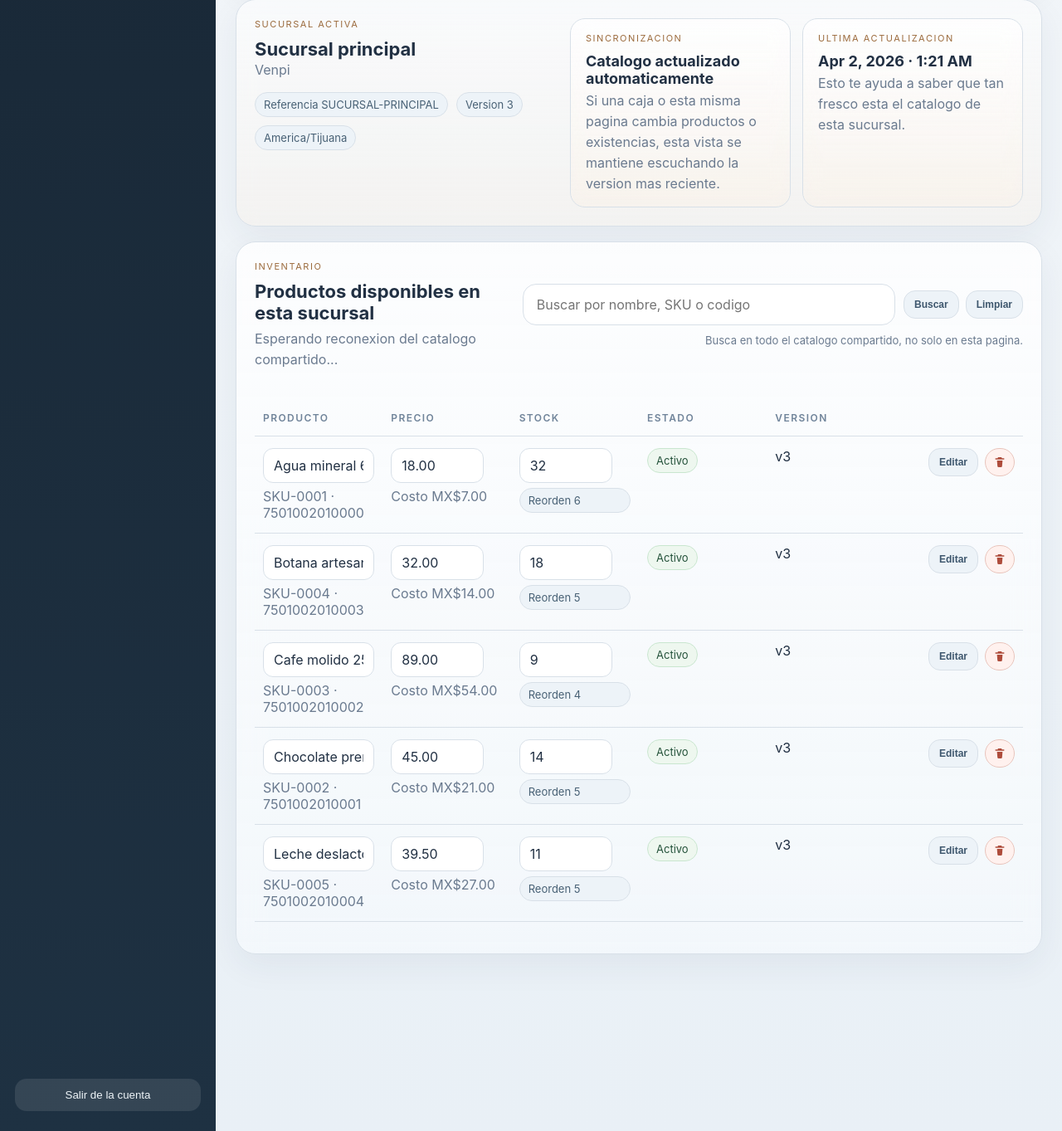
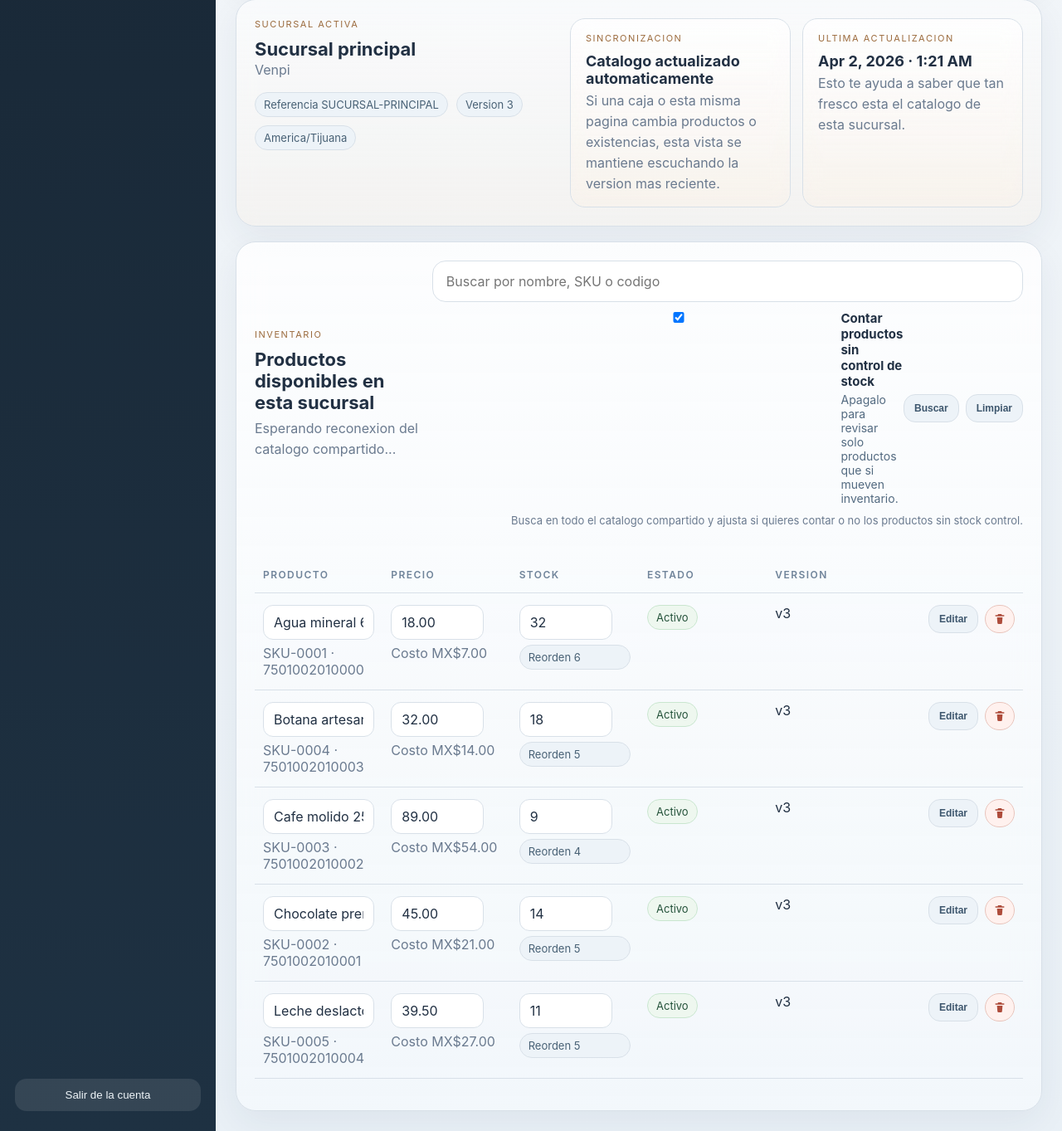
Before and after one commit to CerealKiller12/brs-cloud, a Laravel app: page /catalog in a window 1280 px wide. Shown: the part 1175-2538 px from the top of the page at 83% size. Run offline with Laravel 12, Linux system fonts and the light colour scheme; a user stored in the database is signed in; data comes from the database, SQL or seed files in the repository; data that the repository does not hold is empty.

Commit message:
Add cloud inventory filter for untracked products

```diff
--- a/resources/views/catalog/index.blade.php
+++ b/resources/views/catalog/index.blade.php
@@ -416,17 +416,17 @@
     <article class="catalog-summary-card">
         <div class="stat-label">Productos</div>
         <div class="stat-value">{{ $catalogStats['total'] }}</div>
-        <div class="stat-note">registrados en esta sucursal</div>
+        <div class="stat-note">{{ $includeUntracked ? 'registrados en esta sucursal' : 'con control de stock en esta sucursal' }}</div>
     </article>
     <article class="catalog-summary-card">
         <div class="stat-label">Activos</div>
         <div class="stat-value">{{ $catalogStats['active'] }}</div>
-        <div class="stat-note">visibles para tus cajas</div>
+        <div class="stat-note">{{ $includeUntracked ? 'visibles para tus cajas' : 'activos con control de stock' }}</div>
     </article>
     <article class="catalog-summary-card">
         <div class="stat-label">Pausados</div>
         <div class="stat-value">{{ $catalogStats['inactive'] }}</div>
-        <div class="stat-note">fuera de operacion temporalmente</div>
+        <div class="stat-note">{{ $includeUntracked ? 'fuera de operacion temporalmente' : 'pausados con control de stock' }}</div>
     </article>
     <article class="catalog-summary-card">
         <div class="stat-label">Stock bajo</div>
@@ -597,11 +597,24 @@
                     autocomplete="off"
                     autocapitalize="off"
                     spellcheck="false">
+                <label class="catalog-toggle-control catalog-search-toggle">
+                    <input type="hidden" name="include_untracked" value="0">
+                    <input
+                        name="include_untracked"
+                        type="checkbox"
+                        value="1"
+                        {{ $includeUntracked ? 'checked' : '' }}
+                        data-catalog-include-untracked>
+                    <div class="catalog-toggle-copy">
+                        <strong>Contar productos sin control de stock</strong>
+                        <span>Apagalo para revisar solo productos que si mueven inventario.</span>
+                    </div>
+                </label>
                 <div class="catalog-search-actions">
                     <button class="catalog-action secondary compact" type="submit">Buscar</button>
                     <button class="catalog-action secondary compact" type="button" data-catalog-clear-search>Limpiar</button>
                 </div>
-                <span class="muted catalog-search-meta">Busca en todo el catalogo compartido, no solo en esta pagina.</span>
+                <span class="muted catalog-search-meta">Busca en todo el catalogo compartido y ajusta si quieres contar o no los productos sin stock control.</span>
             </form>
         </div>
 
@@ -875,6 +888,7 @@
     const liveStatus = root.querySelector('[data-live-status]');
     const searchForm = root.querySelector('[data-catalog-search-form]');
     const filterInput = searchForm?.querySelector('[data-catalog-filter-input]') ?? null;
+    const includeUntrackedInput = searchForm?.querySelector('[data-catalog-include-untracked]') ?? null;
     const clearSearchButton = searchForm?.querySelector('[data-catalog-clear-search]') ?? null;
     const resultsScope = root.querySelector('[data-catalog-results-scope]');
     const modal = document.querySelector('[data-catalog-modal]');
@@ -1032,6 +1046,14 @@
             }
         }
 
+        if (Object.prototype.hasOwnProperty.call(overrides, 'includeUntracked')) {
+            if (overrides.includeUntracked) {
+                url.searchParams.delete('include_untracked');
+            } else {
+                url.searchParams.set('include_untracked', '0');
+            }
+        }
+
         return url;
     };
 
@@ -1156,10 +1178,12 @@
 
     const submitCatalogSearch = () => {
         const query = filterInput?.value.trim() || '';
+        const includeUntracked = !!includeUntrackedInput?.checked;
 
         return refreshCatalogView(buildCatalogUrl({
             q: query,
             page: 0,
+            includeUntracked,
         }), {
             updateMeta: false,
             statusText: query !== ''
@@ -1411,6 +1435,16 @@
         });
     }
 
+    if (includeUntrackedInput) {
+        includeUntrackedInput.addEventListener('change', () => {
+            if (searchTimer) {
+                window.clearTimeout(searchTimer);
+            }
+
+            void submitCatalogSearch();
+        });
+    }
+
     if (clearSearchButton && filterInput) {
         clearSearchButton.addEventListener('click', () => {
             if (filterInput.value === '') {
--- a/routes/web.php
+++ b/routes/web.php
@@ -2323,6 +2323,7 @@ Route::middleware(['auth', 'cloud.surface'])->group(function () use ($resolveSto
         $user = Auth::user();
         $store = $resolveStoreForUser($user);
         $search = trim((string) $request->query('q', ''));
+        $includeUntracked = $request->boolean('include_untracked', true);
         $transferStoreOptions = Store::query()
             ->where('tenant_id', $user->tenant_id)
             ->where('id', '!=', $store->id)
@@ -2331,6 +2332,7 @@ Route::middleware(['auth', 'cloud.surface'])->group(function () use ($resolveSto
 
         $catalogQuery = DB::table('cloud_catalog_products')
             ->where('store_id', $store->id)
+            ->when(!$includeUntracked, fn ($query) => $query->where('track_inventory', true))
             ->when($search !== '', function ($query) use ($search) {
                 $query->where(function ($inner) use ($search) {
                     $inner->where('name', 'like', "%{$search}%")
@@ -2348,10 +2350,14 @@ Route::middleware(['auth', 'cloud.surface'])->group(function () use ($resolveSto
             return $item;
         });
 
+        $statsQuery = DB::table('cloud_catalog_products')
+            ->where('store_id', $store->id)
+            ->when(!$includeUntracked, fn ($query) => $query->where('track_inventory', true));
+
         $catalogStats = [
-            'total' => DB::table('cloud_catalog_products')->where('store_id', $store->id)->count(),
-            'active' => DB::table('cloud_catalog_products')->where('store_id', $store->id)->where('is_active', true)->count(),
-            'inactive' => DB::table('cloud_catalog_products')->where('store_id', $store->id)->where('is_active', false)->count(),
+            'total' => (clone $statsQuery)->count(),
+            'active' => (clone $statsQuery)->where('is_active', true)->count(),
+            'inactive' => (clone $statsQuery)->where('is_active', false)->count(),
             'lowStock' => DB::table('cloud_catalog_products')
                 ->where('store_id', $store->id)
                 ->where('is_active', true)
@@ -2368,6 +2374,7 @@ Route::middleware(['auth', 'cloud.surface'])->group(function () use ($resolveSto
             'catalogStats' => $catalogStats,
             'store' => $store,
             'search' => $search,
+            'includeUntracked' => $includeUntracked,
             'transferStoreOptions' => $transferStoreOptions,
         ]);
     })->name('catalog.index');
```
